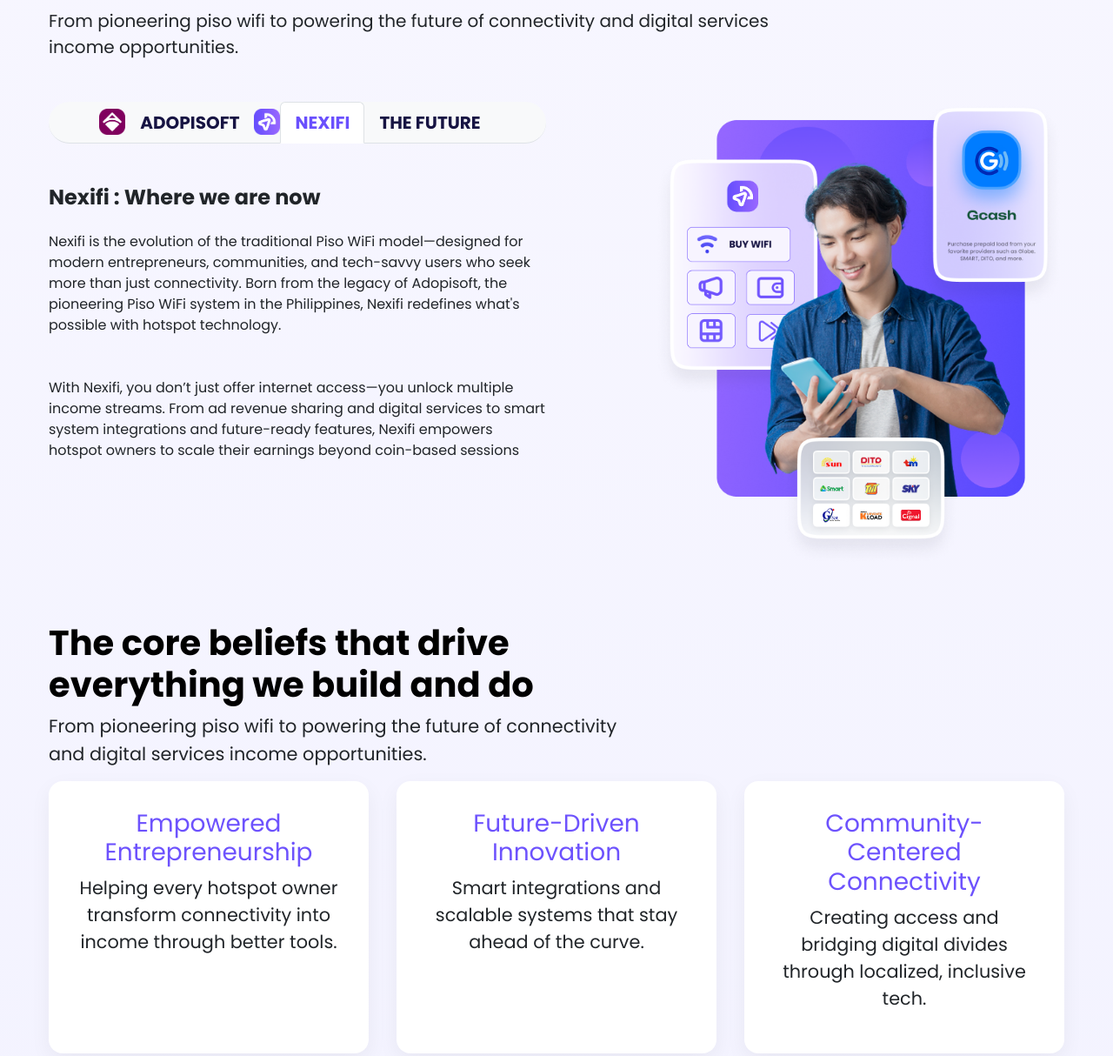
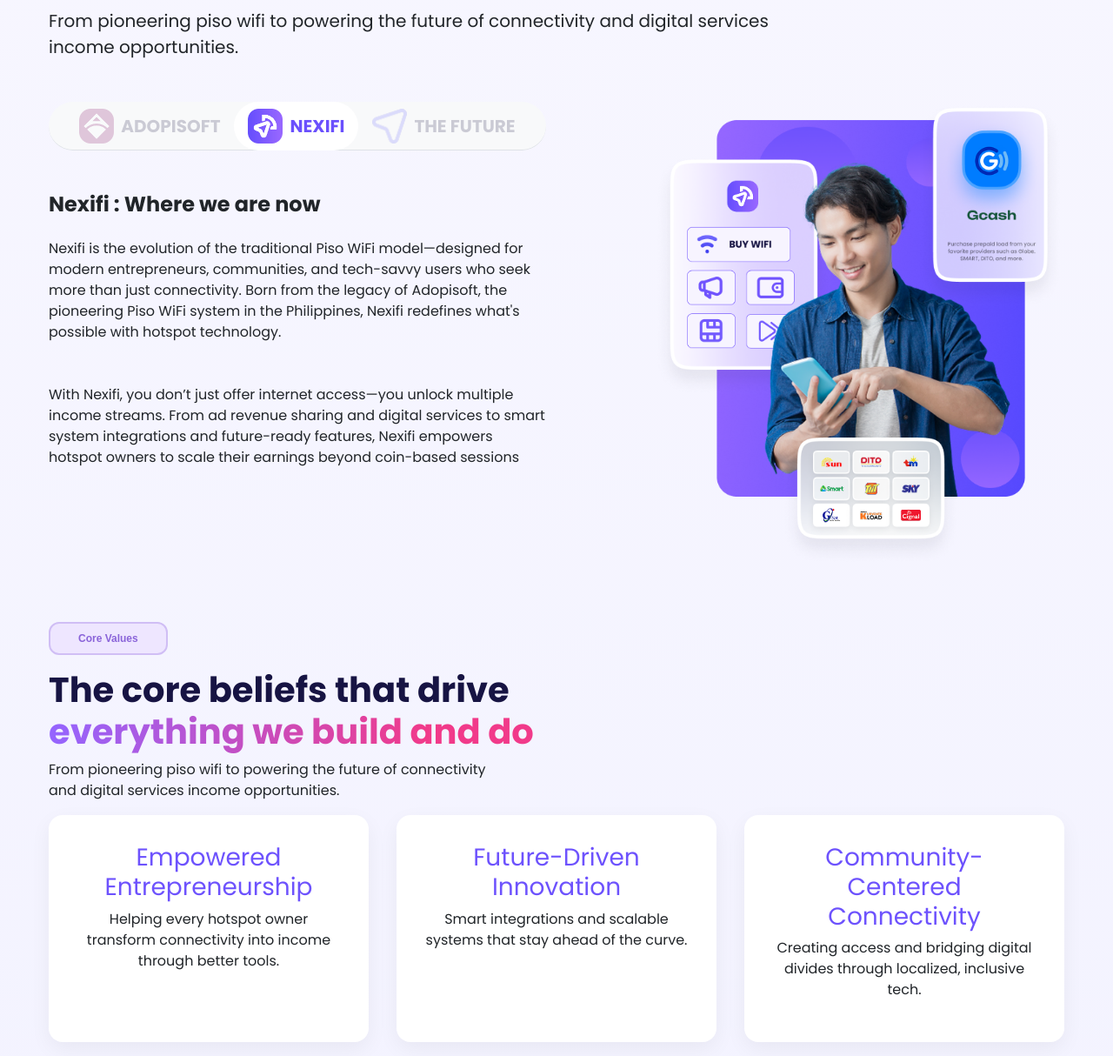
Before and after one commit to bphilipray/project-nexifi, a plain HTML site: page about.html in a window 1280 px wide. Shown: the part 928-2142 px from the top of the page at 87% size. Drawn offline with nearby package versions, Linux system fonts and the light colour scheme.

Commit message:
modified about-values section

```diff
--- a/about.html
+++ b/about.html
@@ -145,19 +145,37 @@
       }
     }
 
-    .belief-section {
-      h2 {
-        font-family: 'Poppins', sans-serif;
-        font-size: 2.5rem;
-        text-align: start;
-        max-width: 600px;
-      }
+    /* General tab style */
+    .nav-tabs .nav-link {
+      display: flex;
+      align-items: center;
+      font-weight: 600;
+      border: none;
+      border-radius: 2rem;
+      color: #aaa;
+      opacity: 0.2;
+      transition: all 0.3s ease;
+    }
 
-      p {
-        font-family: 'Poppins', sans-serif;
-        font-size: 1.3rem;
-        max-width:700px;
-      }
+    /* Active tab style */
+    .nav-tabs .nav-link.active {
+      background-color: #fff;
+      color: #fff;
+      opacity: 1;
+    }
+
+    /* Tab icon base style */
+    .tab-icon {
+      width: 24px;
+      height: 24px;
+      opacity: 0.4;
+      transition: opacity 0.3s, filter 0.3s;
+    }
+
+    /* Icon in active tab */
+    .nav-link.active .tab-icon {
+      opacity: 1;
+      filter: brightness(0) invert(1); /* makes icon white for contrast */
     }
 
     .belief-cards, .team-cards {
@@ -284,21 +302,28 @@
     <h2><span class="first-line">Our journey,</span><br> <span class="second-line">from Adopisoft to Nexifi</span></h2>
     <p class="description">From pioneering piso wifi to powering the future of connectivity and digital services
       income opportunities. </p>
-    <!-- You can add a tabbed interface or keep it simple with a single story -->
+
     <!-- Tab Nav -->
     <div class="row my-5">
       <div class="col-md-6">
         <ul class="nav nav-tabs justify-content-center rounded-pill bg-light mb-4" id="aboutTabs" role="tablist">
           <li class="nav-item d-flex align-items-center justify-content-between" role="presentation">
-            <img src="assets/ado logo.png" alt="Ado Logo" class="img-fluid" width="30px" height="30px">
-            <button class="nav-link text-uppercase fw-bold" style="font-size: 1.25rem; color: #171443;" id="adopisoft-tab" data-bs-toggle="tab" data-bs-target="#adopisoft" type="button" role="tab">Adopisoft</button>
+            <button class="nav-link text-uppercase" style="font-size: 1.25rem; font-weight: 600; color: #171443;" id="adopisoft-tab" data-bs-toggle="tab" data-bs-target="#adopisoft" type="button" role="tab">
+              <img src="assets/ado logo.png" alt="Ado Logo" class="img-fluid me-2" width="40px" height="40px">
+              Adopisoft
+            </button>
           </li>
           <li class="nav-item d-flex align-items-center justify-content-between" role="presentation">
-            <img src="assets/nexifi logo.png" alt="Nexifi Logo" class="img-fluid" width="30px" height="30px">
-            <button class="nav-link text-uppercase fw-bold active" style="font-size: 1.25rem; color: #6A50FD;" id="nexifi-tab" data-bs-toggle="tab" data-bs-target="#nexifi" type="button" role="tab">Nexifi</button>
+            <button class="nav-link text-uppercase active" style="font-size: 1.25rem; font-weight: 600; color: #6A50FD;" id="nexifi-tab" data-bs-toggle="tab" data-bs-target="#nexifi" type="button" role="tab">
+              <img src="assets/nexifi logo.png" alt="Nexifi Logo" class="img-fluid me-2" width="40px" height="40px">
+              Nexifi
+            </button>
           </li>
           <li class="nav-item" role="presentation">
-            <button class="nav-link text-uppercase fw-bold" style="font-size: 1.25rem; color: #171443;" id="future-tab" data-bs-toggle="tab" data-bs-target="#future" type="button" role="tab">The Future</button>
+            <button class="nav-link text-uppercase" style="font-size: 1.25rem; font-weight: 600; color: #171443;" id="future-tab" data-bs-toggle="tab" data-bs-target="#future" type="button" role="tab">
+              <img src="assets/arrow logo.png" alt="Arrow Logo" class="img-fluid me-2" width="40px" height="40px">
+              The Future
+            </button>
           </li>
         </ul>
 
@@ -329,10 +354,10 @@
 
 
   <!-- BELIEF SECTION -->
-  <section class="belief-section">
-    <h2 class="features-heading">The core beliefs that drive everything we build and do</h2>
-    <p class="text-start">From pioneering piso wifi to powering the future of connectivity
-      and digital services income opportunities. </p>
+  <section class="story-section">
+    <p class="story-label">Core Values</p>
+    <h2><span class="first-line">The core beliefs that drive</span><br> <span class="second-line">everything we build and do</span></h2>
+    <p class="desciption">From pioneering piso wifi to powering the future of connectivity<br> and digital services income opportunities. </p>
     <div class="belief-cards">
       <div class="belief-card">
         <h3>Empowered Entrepreneurship</h3>
```
Also changed, not shown: assets/arrow logo.png (added).
